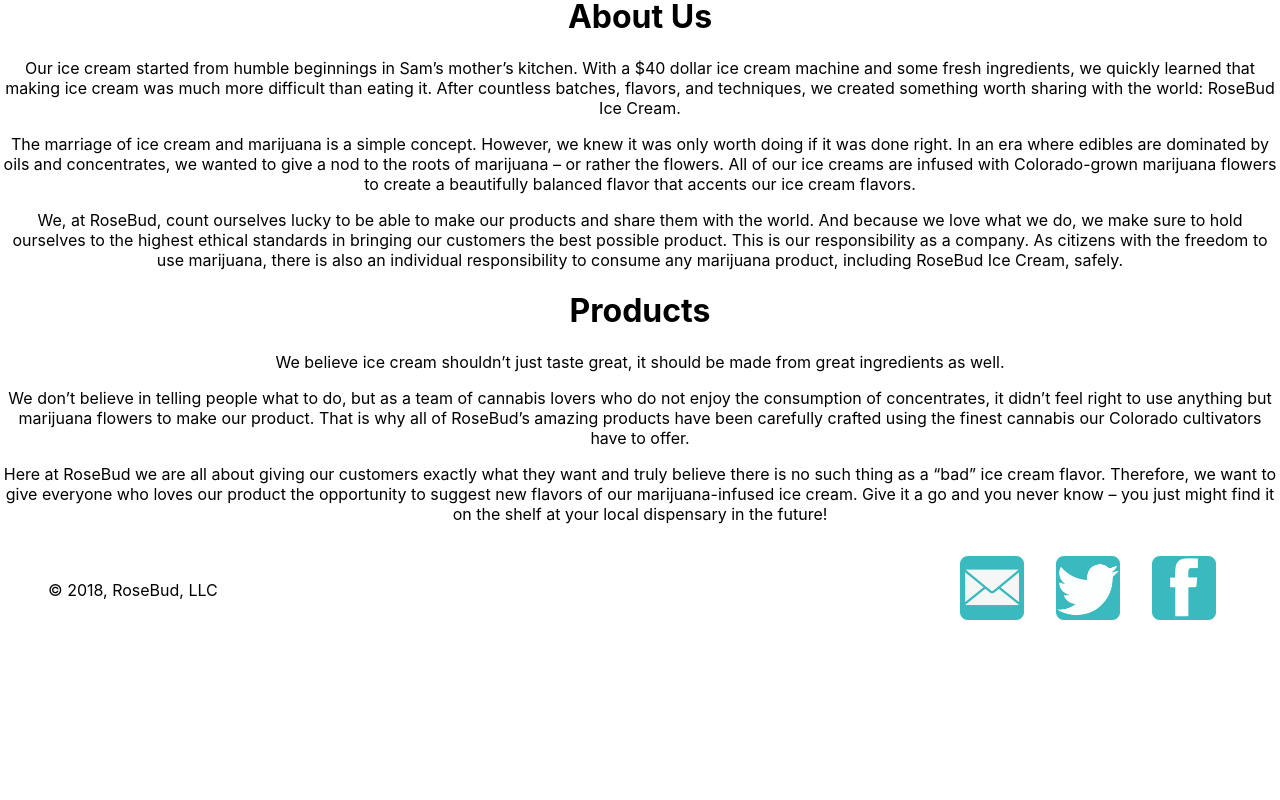
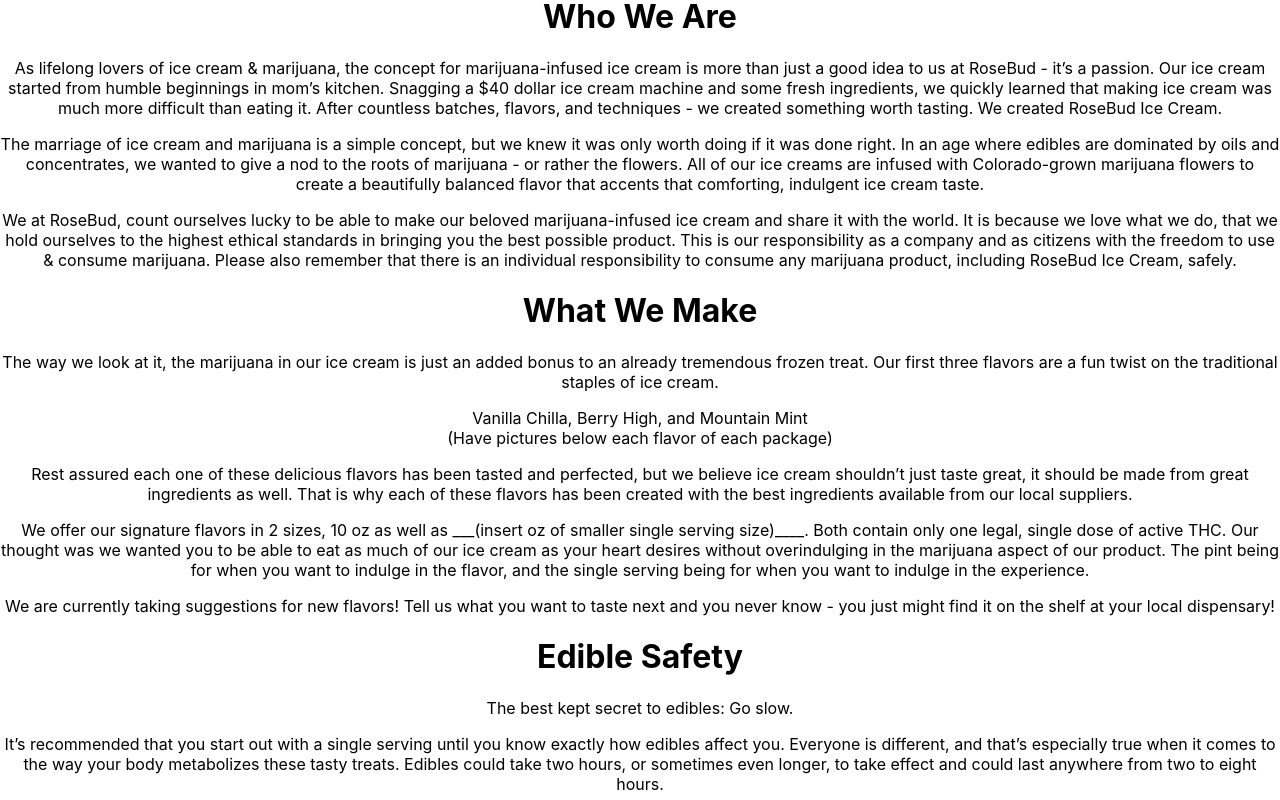
Before and after one commit to sarahevelynn/rosebud, a React (Create React App) app: page /about in a window 1280 px wide. Shown: the part 260-1060 px from the top of the page. Before the commit the page ends 900 px from the top, so only its background shows below. Built offline with nearby package versions, Linux system fonts and the light colour scheme.

Commit message:
about me update

```diff
--- /dev/null
+++ b/src/components/desktop/about/EdibleSafety.js
@@ -0,0 +1,34 @@
+import React from "react";
+import { BrowserRouter as Router, Route, Link } from "react-router-dom";
+
+export default function EdibleSafety() {
+  return (
+    <div>
+      <div>
+        <h1> Edible Safety </h1>
+        <p>The best kept secret to edibles: Go slow. </p>
+        <p>
+          It’s recommended that you start out with a single serving until you
+          know exactly how edibles affect you. Everyone is different, and that’s
+          especially true when it comes to the way your body metabolizes these
+          tasty treats. Edibles could take two hours, or sometimes even longer,
+          to take effect and could last anywhere from two to eight hours.
+        </p>
+        <p>
+          So remember, patience is a virtue! The worst way to ruin a good time
+          indulging in our ice cream is consuming more THC than desired. Start
+          with a single serving and you might be surprised you don’t even need
+          or want another serving!{" "}
+        </p>
+        <p>
+          Please also be aware that the affects of edibles can be much different
+          than the affects of smoking cannabis, so even if you typically smoke
+          flower, please, take the edibles slow! Don’t mix with alcohol or other
+          controlled substances and keep all of our treats out of reach of
+          children & pets!{" "}
+        </p>
+        <p>Enjoy!</p>
+      </div>
+    </div>
+  );
+}
--- a/src/components/desktop/about/Index.js
+++ b/src/components/desktop/about/Index.js
@@ -1,60 +1,16 @@
 import React from "react";
 import { BrowserRouter as Router, Route, Link } from "react-router-dom";
+import WhoWeAre from "./WhoWeAre";
+import WhatWeMake from "./WhatWeMake";
+import EdibleSafety from "./EdibleSafety";
 
-export default function About() {
+export default function AboutUs() {
   return (
     <div>
       <div>
-        <h1> About Us </h1>
-        <p>
-          Our ice cream started from humble beginnings in Sam’s mother’s
-          kitchen. With a $40 dollar ice cream machine and some fresh
-          ingredients, we quickly learned that making ice cream was much more
-          difficult than eating it. After countless batches, flavors, and
-          techniques, we created something worth sharing with the world: RoseBud
-          Ice Cream.
-        </p>
-        <p>
-          The marriage of ice cream and marijuana is a simple concept. However,
-          we knew it was only worth doing if it was done right. In an era where
-          edibles are dominated by oils and concentrates, we wanted to give a
-          nod to the roots of marijuana – or rather the flowers. All of our ice
-          creams are infused with Colorado-grown marijuana flowers to create a
-          beautifully balanced flavor that accents our ice cream flavors.
-        </p>
-        <p>
-          We, at RoseBud, count ourselves lucky to be able to make our products
-          and share them with the world. And because we love what we do, we make
-          sure to hold ourselves to the highest ethical standards in bringing
-          our customers the best possible product. This is our responsibility as
-          a company. As citizens with the freedom to use marijuana, there is
-          also an individual responsibility to consume any marijuana product,
-          including RoseBud Ice Cream, safely.
-        </p>
-      </div>
-      <div>
-        <h1>Products</h1>
-        <p>
-          We believe ice cream shouldn’t just taste great, it should be made
-          from great ingredients as well.
-        </p>
-        <p>
-          We don’t believe in telling people what to do, but as a team of
-          cannabis lovers who do not enjoy the consumption of concentrates, it
-          didn’t feel right to use anything but marijuana flowers to make our
-          product. That is why all of RoseBud’s amazing products have been
-          carefully crafted using the finest cannabis our Colorado cultivators
-          have to offer.
-        </p>
-        <p>
-          Here at RoseBud we are all about giving our customers exactly what
-          they want and truly believe there is no such thing as a “bad” ice
-          cream flavor. Therefore, we want to give everyone who loves our
-          product the opportunity to suggest new flavors of our
-          marijuana-infused ice cream. Give it a go and you never know – you
-          just might find it on the shelf at your local dispensary in the
-          future!
-        </p>
+        <WhoWeAre />
+        <WhatWeMake />
+        <EdibleSafety />
       </div>
     </div>
   );
--- /dev/null
+++ b/src/components/desktop/about/WhatWeMake.js
@@ -0,0 +1,43 @@
+import React from "react";
+import { BrowserRouter as Router, Route, Link } from "react-router-dom";
+
+export default function WhatWeMake() {
+  return (
+    <div>
+      <div>
+        <h1> What We Make </h1>
+        <p>
+          The way we look at it, the marijuana in our ice cream is just an added
+          bonus to an already tremendous frozen treat. Our first three flavors
+          are a fun twist on the traditional staples of ice cream.
+        </p>
+        <p>
+          Vanilla Chilla, Berry High, and Mountain Mint
+          <br />
+          (Have pictures below each flavor of each package)
+        </p>
+        <p>
+          Rest assured each one of these delicious flavors has been tasted and
+          perfected, but we believe ice cream shouldn’t just taste great, it
+          should be made from great ingredients as well. That is why each of
+          these flavors has been created with the best ingredients available
+          from our local suppliers.
+        </p>
+        <p>
+          We offer our signature flavors in 2 sizes, 10 oz as well as ___(insert
+          oz of smaller single serving size)____. Both contain only one legal,
+          single dose of active THC. Our thought was we wanted you to be able to
+          eat as much of our ice cream as your heart desires without
+          overindulging in the marijuana aspect of our product. The pint being
+          for when you want to indulge in the flavor, and the single serving
+          being for when you want to indulge in the experience.
+        </p>
+        <p>
+          We are currently taking suggestions for new flavors! Tell us what you
+          want to taste next and you never know - you just might find it on the
+          shelf at your local dispensary!
+        </p>
+      </div>
+    </div>
+  );
+}
--- /dev/null
+++ b/src/components/desktop/about/WhoWeAre.js
@@ -0,0 +1,41 @@
+import React from "react";
+import { BrowserRouter as Router, Route, Link } from "react-router-dom";
+
+export default function WhoWeAre() {
+  return (
+    <div>
+      <div>
+        <h1> Who We Are </h1>
+        <p>
+          As lifelong lovers of ice cream & marijuana, the concept for
+          marijuana-infused ice cream is more than just a good idea to us at
+          RoseBud - it’s a passion. Our ice cream started from humble beginnings
+          in mom’s kitchen. Snagging a $40 dollar ice cream machine and some
+          fresh ingredients, we quickly learned that making ice cream was much
+          more difficult than eating it. After countless batches, flavors, and
+          techniques - we created something worth tasting. We created RoseBud
+          Ice Cream.
+        </p>
+        <p>
+          The marriage of ice cream and marijuana is a simple concept, but we
+          knew it was only worth doing if it was done right. In an age where
+          edibles are dominated by oils and concentrates, we wanted to give a
+          nod to the roots of marijuana - or rather the flowers. All of our ice
+          creams are infused with Colorado-grown marijuana flowers to create a
+          beautifully balanced flavor that accents that comforting, indulgent
+          ice cream taste.
+        </p>
+        <p>
+          We at RoseBud, count ourselves lucky to be able to make our beloved
+          marijuana-infused ice cream and share it with the world. It is because
+          we love what we do, that we hold ourselves to the highest ethical
+          standards in bringing you the best possible product. This is our
+          responsibility as a company and as citizens with the freedom to use &
+          consume marijuana. Please also remember that there is an individual
+          responsibility to consume any marijuana product, including RoseBud Ice
+          Cream, safely.{" "}
+        </p>
+      </div>
+    </div>
+  );
+}
--- a/src/components/desktop/header/Index.js
+++ b/src/components/desktop/header/Index.js
@@ -1,6 +1,6 @@
 import React from "react";
 import { BrowserRouter as Router, Route, Link } from "react-router-dom";
-import logo from "./logo.jpg";
+import logo from "./logo.png";
 
 export default function Header() {
   return (
```
Also changed, not shown: src/components/desktop/header/logo.png (added), src/components/desktop/header/logo1.jpg (renamed from src/components/desktop/header/logo.jpg).
